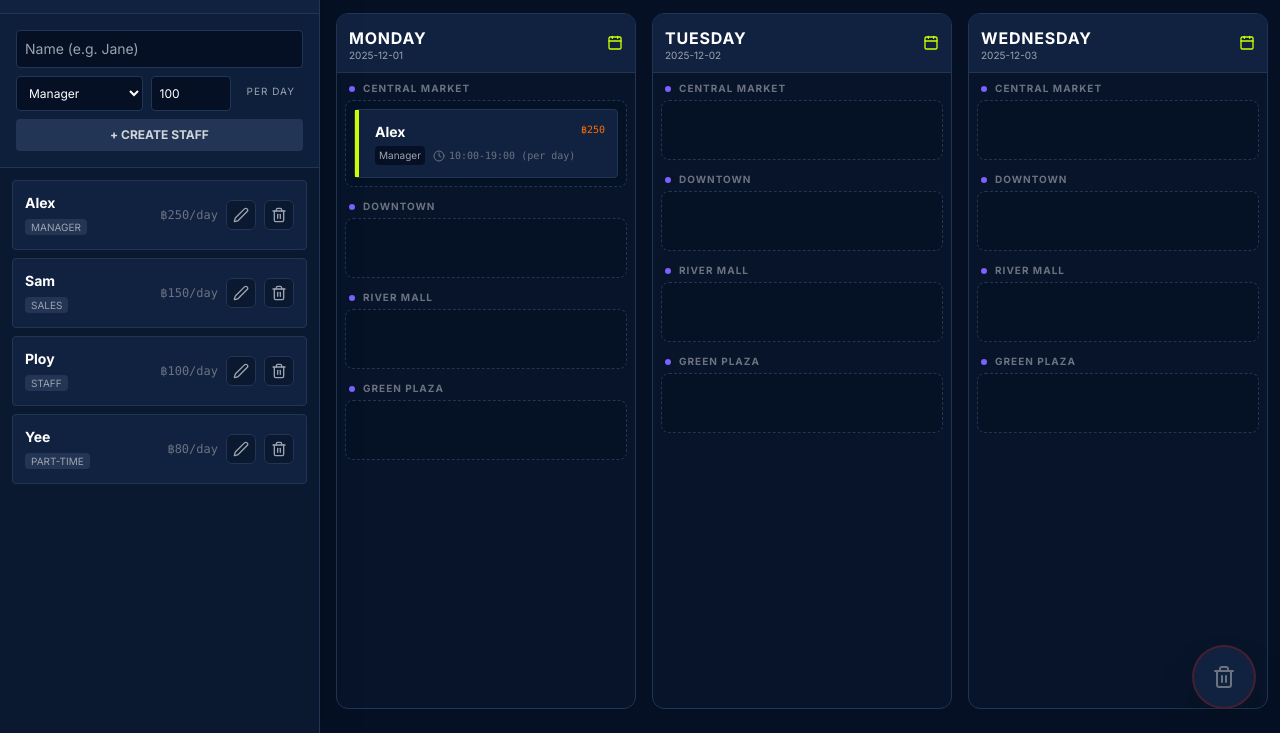
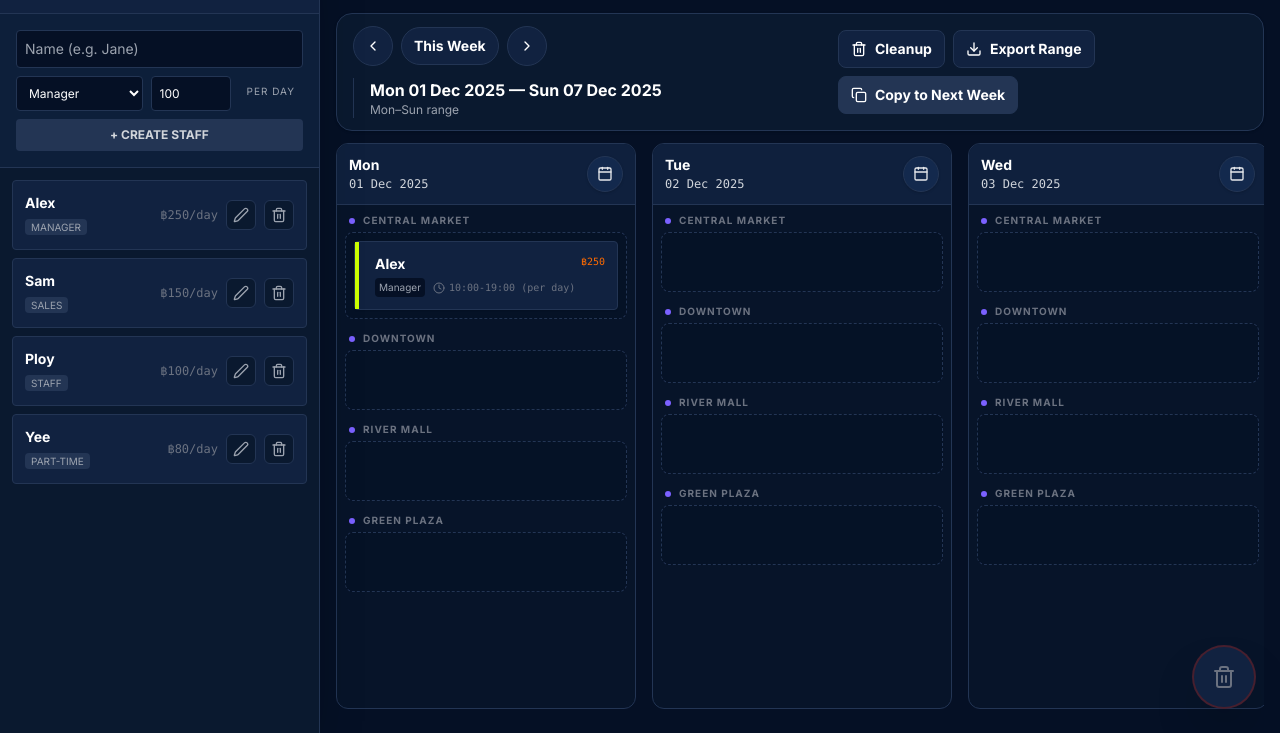
Before and after one commit to patcharaph/Staff-Allocation, a website: page index.html in a window 1280 px wide. Shown: the part 67-800 px from the top of the page. Drawn offline with nearby package versions, Linux system fonts and the light colour scheme; no server answers.

Commit message:
Enhance weekly toolbar and headers

```diff
--- a/index.html
+++ b/index.html
@@ -78,8 +78,40 @@
     </header>
 
     <section id="schedule-section" class="flex-1 relative flex flex-col">
-      <div class="flex-1 overflow-x-auto overflow-y-hidden p-4">
-        <div id="schedule-board" class="flex gap-4 h-full pb-2 w-max"></div>
+      <div class="flex-1 flex flex-col p-4 gap-3">
+        <div class="bg-[#0a192f] text-white rounded-2xl shadow border border-[#233554] px-4 py-3 flex flex-col md:flex-row md:items-center md:justify-between gap-3">
+          <div class="flex items-center flex-wrap gap-3">
+            <div class="flex items-center gap-2">
+              <button id="prev-week-btn" class="w-10 h-10 flex items-center justify-center rounded-full border border-[#233554] bg-[#112240] hover:bg-[#13294d] transition-colors" title="Previous week">
+                <i data-lucide="chevron-left" class="w-4 h-4"></i>
+              </button>
+              <button id="this-week-btn" class="px-3 py-2 rounded-full border border-[#233554] bg-[#112240] hover:bg-[#13294d] text-sm font-semibold transition-colors">
+                This Week
+              </button>
+              <button id="next-week-btn" class="w-10 h-10 flex items-center justify-center rounded-full border border-[#233554] bg-[#112240] hover:bg-[#13294d] transition-colors" title="Next week">
+                <i data-lucide="chevron-right" class="w-4 h-4"></i>
+              </button>
+            </div>
+            <div class="pl-3 md:pl-4 border-l border-[#233554]">
+              <p id="week-range-text" class="font-semibold text-sm md:text-base">Loading week...</p>
+              <p class="text-xs text-gray-400">Mon–Sun range</p>
+            </div>
+          </div>
+          <div class="flex items-center gap-2 flex-wrap">
+            <button id="cleanup-week-btn" class="flex items-center gap-2 px-3 py-2 rounded-lg border border-[#233554] bg-[#112240] hover:bg-[#13294d] text-sm font-semibold transition-colors">
+              <i data-lucide="trash-2" class="w-4 h-4"></i> Cleanup
+            </button>
+            <button id="export-range-btn" class="flex items-center gap-2 px-3 py-2 rounded-lg border border-[#233554] bg-[#112240] hover:bg-[#13294d] text-sm font-semibold transition-colors">
+              <i data-lucide="download" class="w-4 h-4"></i> Export Range
+            </button>
+            <button id="copy-next-week-btn" class="flex items-center gap-2 px-3 py-2 rounded-lg border border-[#233554] bg-[#233554] text-white hover:bg-[#2c3f63] text-sm font-semibold transition-colors">
+              <i data-lucide="copy" class="w-4 h-4"></i> Copy to Next Week
+            </button>
+          </div>
+        </div>
+        <div class="flex-1 overflow-x-auto overflow-y-hidden">
+          <div id="schedule-board" class="flex gap-4 h-full pb-2 w-max"></div>
+        </div>
       </div>
       <div id="trash-zone" class="absolute bottom-6 right-6 w-16 h-16 bg-[#112240] border-2 border-red-900/50 rounded-full flex items-center justify-center shadow-2xl cursor-pointer transition-all z-50 group hover:bg-red-900/20 hover:border-red-500">
         <i data-lucide="trash-2" class="w-6 h-6 text-gray-500 group-hover:text-red-500 transition-colors"></i>
--- a/package.json
+++ b/package.json
@@ -6,5 +6,8 @@
     "cors": "^2.8.5",
     "express": "^5.2.1",
     "sqlite3": "^5.1.7"
+  },
+  "devDependencies": {
+    "@flydotio/dockerfile": "^0.7.10"
   }
 }
--- a/public/app.js
+++ b/public/app.js
@@ -3,6 +3,86 @@
   const branches = ['Central Market', 'Downtown', 'River Mall', 'Green Plaza'];
   const API_BASE = `${window.location.origin}/api`;
   let weekDates = {};
+  let currentWeekStart = null;
+
+  const getStartOfWeek = (date = new Date()) => {
+    const d = new Date(date);
+    const dayIdx = d.getDay();
+    const diff = (dayIdx + 6) % 7; // Monday as start
+    d.setHours(0, 0, 0, 0);
+    d.setDate(d.getDate() - diff);
+    return d;
+  };
+
+  const getWeekDatesFromStart = (startDate) => {
+    const map = {};
+    daysOfWeek.forEach((day, idx) => {
+      const d = new Date(startDate);
+      d.setDate(startDate.getDate() + idx);
+      map[day] = d.toISOString().slice(0, 10);
+    });
+    return map;
+  };
+
+  const formatDayLabel = (day) => {
+    if (!day) return '';
+    const isEnglish = /^[A-Za-z]/.test(day);
+    return isEnglish ? day.slice(0, 3) : day;
+  };
+
+  const formatDateLabel = (dateObj) => {
+    const day = String(dateObj.getDate()).padStart(2, '0');
+    const month = dateObj.toLocaleString('en-US', { month: 'short' });
+    const year = dateObj.getFullYear();
+    return `${day} ${month} ${year}`;
+  };
+
+  const formatWeekRangeText = (startDate) => {
+    const start = new Date(startDate);
+    const end = new Date(startDate);
+    end.setDate(startDate.getDate() + 6);
+    return `${formatDayLabel(daysOfWeek[0])} ${formatDateLabel(start)} — ${formatDayLabel(daysOfWeek[6])} ${formatDateLabel(end)}`;
+  };
+
+  const updateCalendarHeader = () => {
+    weekDates = getWeekDatesFromStart(currentWeekStart);
+    const todayIso = new Date().toISOString().slice(0, 10);
+    document.querySelectorAll('[data-day-header]').forEach((header) => {
+      const dayKey = header.dataset.dayHeader;
+      const idx = daysOfWeek.indexOf(dayKey);
+      if (idx === -1) return;
+      const dateObj = new Date(currentWeekStart);
+      dateObj.setDate(currentWeekStart.getDate() + idx);
+      const iso = dateObj.toISOString().slice(0, 10);
+      const nameEl = header.querySelector('[data-day-name]');
+      const dateEl = header.querySelector('[data-day-date]');
+      if (nameEl) nameEl.textContent = formatDayLabel(dayKey);
+      if (dateEl) dateEl.textContent = formatDateLabel(dateObj);
+      const isToday = iso === todayIso;
+      header.classList.toggle('ring-2', isToday);
+      header.classList.toggle('ring-lime-300', isToday);
+      header.classList.toggle('shadow-lg', isToday);
+    });
+    if (els.weekRangeText) {
+      els.weekRangeText.textContent = formatWeekRangeText(currentWeekStart);
+    }
+  };
+
+  const shiftWeek = (delta) => {
+    const next = new Date(currentWeekStart);
+    next.setDate(currentWeekStart.getDate() + (delta * 7));
+    currentWeekStart = getStartOfWeek(next);
+    renderSchedule();
+  };
+
+  const prevWeek = () => shiftWeek(-1);
+  const nextWeek = () => shiftWeek(1);
+  const resetToThisWeek = () => {
+    currentWeekStart = getStartOfWeek(new Date());
+    renderSchedule();
+  };
+
+  currentWeekStart = getStartOfWeek(new Date());
 
   const state = {
     staffDirectory: [],
@@ -23,6 +103,13 @@
     scheduleSection: document.getElementById('schedule-section'),
     reportsSection: document.getElementById('reports-section'),
     aiSection: document.getElementById('ai-section'),
+    weekRangeText: document.getElementById('week-range-text'),
+    prevWeekBtn: document.getElementById('prev-week-btn'),
+    nextWeekBtn: document.getElementById('next-week-btn'),
+    thisWeekBtn: document.getElementById('this-week-btn'),
+    cleanupWeekBtn: document.getElementById('cleanup-week-btn'),
+    exportRangeBtn: document.getElementById('export-range-btn'),
+    copyNextWeekBtn: document.getElementById('copy-next-week-btn'),
     reportRange: document.getElementById('report-range'),
     reportTotalWage: document.getElementById('report-total-wage'),
     reportTotalHours: document.getElementById('report-total-hours'),
@@ -73,33 +160,6 @@
     let hours = (eH + eM / 60) - (sH + sM / 60);
     if (hours < 0) hours += 24;
     return Math.max(hours, 0);
-  };
-
-  const currentWeekTemplate = () => {
-    const today = new Date();
-    const dayIdx = today.getDay(); // 0-6, Sunday = 0
-    const monday = new Date(today);
-    monday.setDate(today.getDate() - ((dayIdx + 6) % 7)); // back to Monday
-    const map = {};
-    daysOfWeek.forEach((_, idx) => {
-      const d = new Date(monday);
-      d.setDate(monday.getDate() + idx);
-      map[daysOfWeek[idx]] = d.toISOString().slice(0, 10);
-    });
-    return map;
-  };
-
-  const computeWeekDates = (allocs) => {
-    const template = currentWeekTemplate();
-    const map = { ...template };
-    allocs.forEach((a) => {
-      if (!a.day || !a.workDate) return;
-      const existing = map[a.day];
-      if (!existing || existing < a.workDate) {
-        map[a.day] = a.workDate;
-      }
-    });
-    return map;
   };
 
   const toast = (message, type = 'info') => {
@@ -358,20 +418,20 @@
   };
 
   const renderSchedule = () => {
-    weekDates = computeWeekDates(state.allocations);
+    weekDates = getWeekDatesFromStart(currentWeekStart);
     els.scheduleBoard.innerHTML = '';
     daysOfWeek.forEach((day) => {
-      const dateLabel = weekDates[day] || '';
-
       const col = document.createElement('div');
       col.className = 'min-w-[300px] w-[300px] flex flex-col h-full bg-[#0a192f]/50 rounded-xl border border-[#233554] overflow-hidden flex-shrink-0';
       col.innerHTML = `
-        <div class="bg-[#112240] p-3 border-b border-[#233554] flex justify-between items-center sticky top-0 z-10">
-          <div>
-            <span class="font-bold text-white uppercase tracking-wider">${day}</span>
-            <p class="text-[10px] text-gray-400 leading-none">${dateLabel}</p>
+        <div class="bg-[#0f203d] text-white p-3 border-b border-[#233554] flex justify-between items-center sticky top-0 z-10" data-day-header="${day}">
+          <div class="space-y-0.5">
+            <p class="text-sm font-semibold leading-tight" data-day-name>${formatDayLabel(day)}</p>
+            <p class="text-xs text-gray-300 font-mono" data-day-date>--</p>
           </div>
-          <i data-lucide="calendar" class="w-4 h-4 text-[#ccff00]"></i>
+          <div class="w-9 h-9 rounded-full bg-[#13294d] border border-[#233554] flex items-center justify-center text-gray-200 shadow">
+            <i data-lucide="calendar" class="w-4 h-4"></i>
+          </div>
         </div>
         <div class="flex-1 overflow-y-auto p-2 space-y-3"></div>
       `;
@@ -403,6 +463,7 @@
 
       els.scheduleBoard.appendChild(col);
     });
+    updateCalendarHeader();
     lucide.createIcons();
   };
 
@@ -760,6 +821,12 @@
     document.getElementById('refresh-btn').addEventListener('click', () => {
       loadFromApi().then(() => toast('Refreshed', 'success')).catch((err) => toast(err.message, 'error'));
     });
+    if (els.prevWeekBtn) els.prevWeekBtn.addEventListener('click', prevWeek);
+    if (els.nextWeekBtn) els.nextWeekBtn.addEventListener('click', nextWeek);
+    if (els.thisWeekBtn) els.thisWeekBtn.addEventListener('click', resetToThisWeek);
+    if (els.cleanupWeekBtn) els.cleanupWeekBtn.addEventListener('click', () => toast('Cleanup action coming soon', 'info'));
+    if (els.exportRangeBtn) els.exportRangeBtn.addEventListener('click', () => toast('Export current range via CSV export in Reports', 'info'));
+    if (els.copyNextWeekBtn) els.copyNextWeekBtn.addEventListener('click', () => toast('Copy to next week feature is not wired yet', 'info'));
     els.tabs.forEach((btn) => {
       btn.addEventListener('click', () => switchSection(btn.dataset.section));
     });
```
Also changed, not shown: fly.toml (added, +29 -0 lines), .github/workflows/fly-deploy.yml (added), 3 other files.
